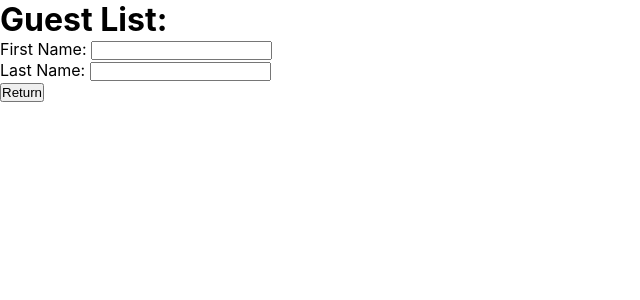
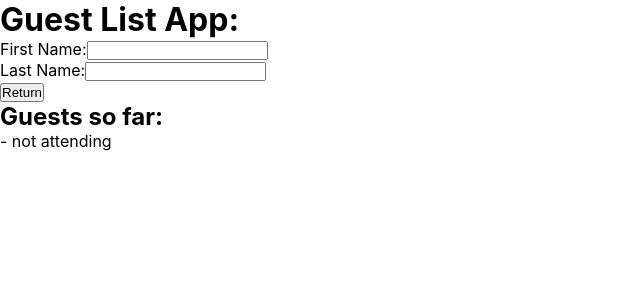
Before and after one commit to charadrim/react-guest-list, a React app: page / in a window 1280 px wide. Shown: the top 300 px of the page, without its empty margins (0-640 px from the left). Built offline with nearby package versions, Linux system fonts and the light colour scheme; the HTML template or start-up script is replaced by a standard one.

Commit message:
Restart the whole code

```diff
--- a/src/App.js
+++ b/src/App.js
@@ -1,70 +1,80 @@
 import React, { useState } from 'react';
 
-/*import GuestForm from './GuestForm';
-import GuestList from './GuestList';
+export default function App() {
+  const [guestInfo, setGuestInfo] = useState({
+    firsName: '',
+    lastName: '',
+  });
 
-export default function App() {
-  const [guests, setGuests] = useState([]);
-  return (
-    <div>
+  const [guests, setGuests] = useState([
+    {
+      name: {
+        first: '',
+        last: '',
+        status: 'not attending',
+      },
+    },
+  ]);
 
-    </div>
-  );
-}*/
-
-export default function GuestForm() {
-  const [guests, setGuests] = useState([
-    { firstName: '', lastName: '', status: 'not attending' },
-  ]);
-  const [showGuest, setShowGuest] = useState(false);
-  const handleInputChange = (event) => {
-    const { name, value } = event.target;
-    setGuests((previousGuest) => ({
-      ...previousGuest,
-      [name]: value,
-    }));
+  const handleChange = (e) => {
+    const { name, value } = e.target;
+    setGuestInfo({ ...guestInfo, [name]: value });
   };
 
-  const handleBtnClick = () => {
-    event.preventDefault();
-    setShowGuest(true);
+  const handleSubmit = (e) => {
+    e.preventDefault();
+    // You can perform any action with the form data here, such as sending it to an API or displaying it.
+    console.log(guestInfo);
+
+    const newGuest = {
+      name: {
+        first: guestInfo.firstName,
+        last: guestInfo.lastName,
+        status: 'not attending',
+      },
+    };
+
+    setGuests([...guests, newGuest]);
+
+    setGuestInfo({ firstName: '', lastName: '' });
   };
 
   return (
-    <div className="GuestForm">
-      <h1>Guest List:</h1>
-      <div>
-        <form>
-          <label htmlFor="first-name">First Name: </label>
+    <div>
+      <h1>Guest List App:</h1>
+      <form onSubmit={handleSubmit}>
+        <div>
+          <label htmlFor="firstName">First Name:</label>
           <input
             type="text"
-            id="first-name"
+            id="firstName"
             name="firstName"
-            value={guests.firstName}
-            onChange={handleInputChange}
-          ></input>
-          <br />
-          <label htmlFor="last-name">Last Name: </label>
+            value={guestInfo.firstName}
+            onChange={handleChange}
+            required
+          />
+        </div>
+        <div>
+          <label htmlFor="lastName">Last Name:</label>
           <input
             type="text"
-            id="last-name"
+            id="lastName"
             name="lastName"
-            value={guests.lastName}
-            onChange={handleInputChange}
-          ></input>
-          <br />
-          <button onClick={handleBtnClick}>Return</button>
-        </form>
-        <div>
-          {showGuest && (
-            <div>
-              <p>First Name: {guests.firstName}</p>
-
-              <p>Last Name: {guests.lastName}</p>
-            </div>
-          )}
+            value={guestInfo.lastName}
+            onChange={handleChange}
+            required
+          />
         </div>
-      </div>
+        <button type="submit">Return</button>
+      </form>
+      <h2>Guests so far:</h2>
+      <ul>
+        {guests.map((guest, index) => (
+          <li key={index}>
+            {guest.name.first} {guest.name.last} - {guest.name.status}
+          </li>
+        ))}
+      </ul>
     </div>
   );
 }
```
